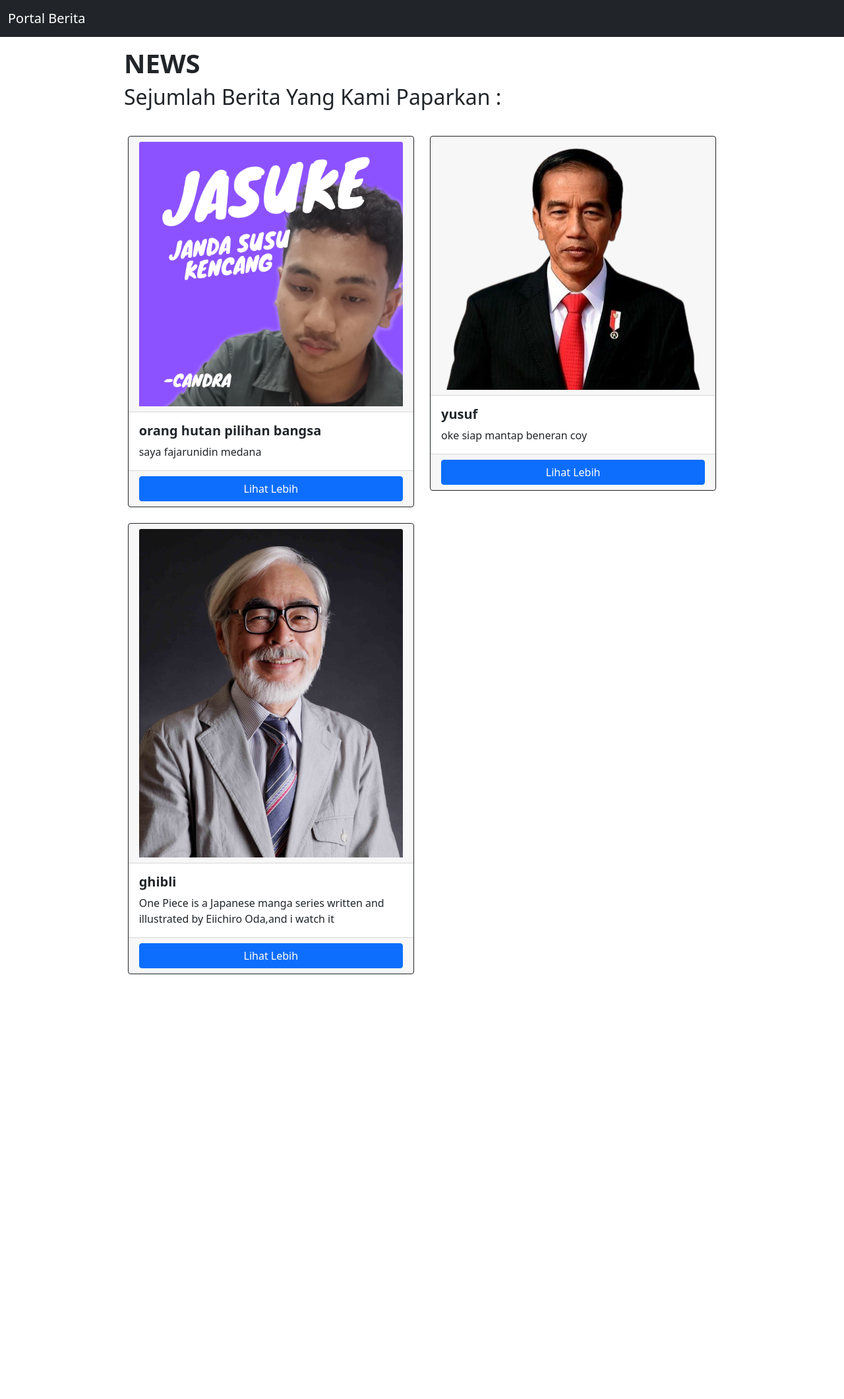
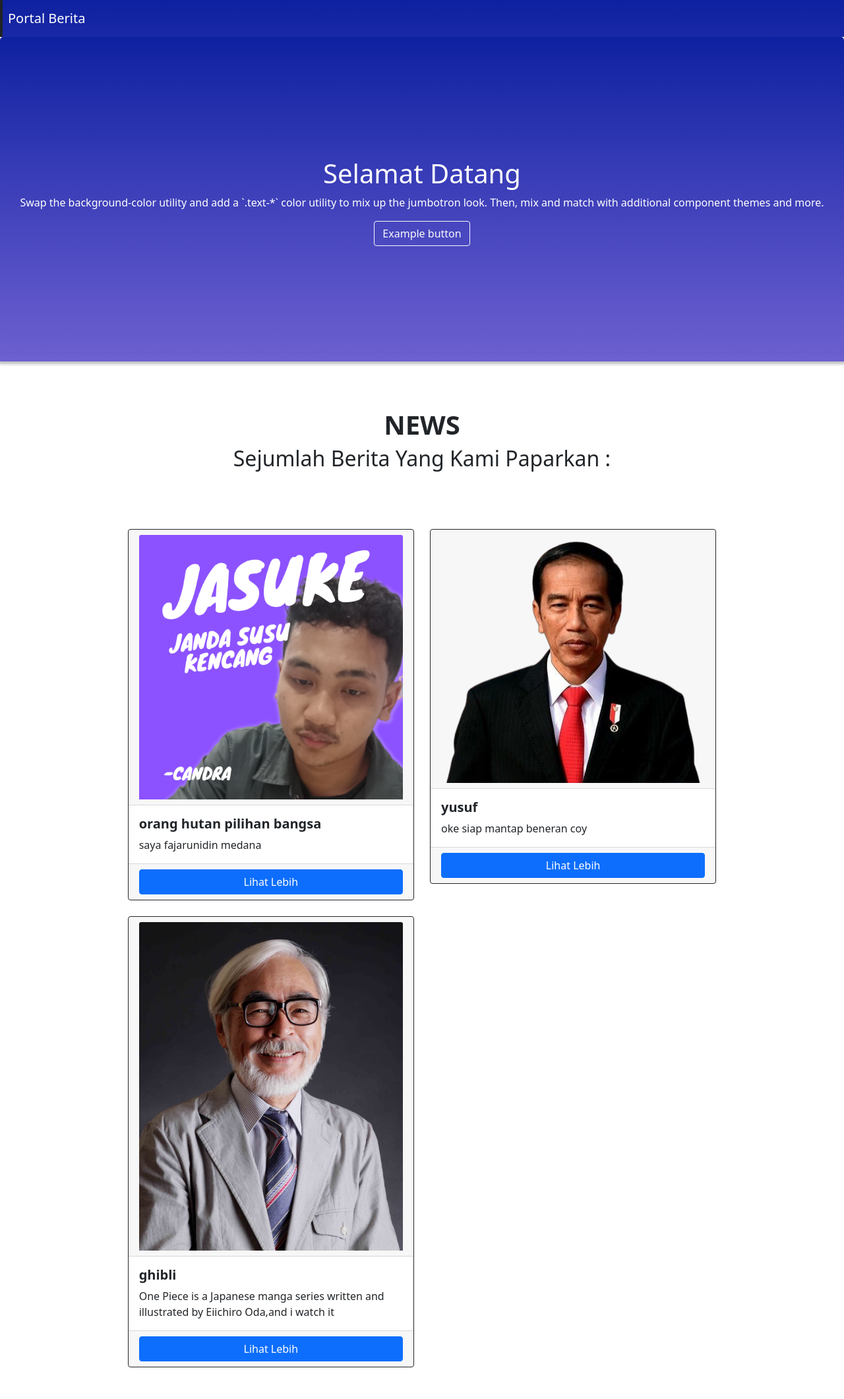
Before and after one commit to Takaa666/Portal-Berita, a PHP site: page /home.php in a window 1280 px wide. Shown: the whole page at 66% size. Before the commit the page ends 1477 px from the top, so only its background shows below. Run offline with PHP 8.4, Linux system fonts and the light colour scheme; data comes from the database, SQL or seed files in the repository.

Commit message:
assalamualaikum

```diff
--- a/berita.php
+++ b/berita.php
@@ -34,14 +34,13 @@ $hasil = mysqli_query($connection, "SELECT * FROM  master_berita WHERE id_berita
   <?php
   }else{
   ?>
-    <a href="home.php" type="button" class="btn btn-danger mx-2">Back</a>
+    <a href="home.php" type="button" class="btn btn-danger mx-5 mt-3">Back</a>
   <?php
   }
   ?>
 
 
 <!-- berita -->
-<div class="container">
   <?php
     // Loop through the query results
     while ($row = mysqli_fetch_assoc($hasil)) {
@@ -63,7 +62,6 @@ $hasil = mysqli_query($connection, "SELECT * FROM  master_berita WHERE id_berita
   <?php
     }
   ?>
-</div>
 </body>
 
 </html>
--- a/home.php
+++ b/home.php
@@ -4,7 +4,7 @@
 session_start();
 
 if (isset($_SESSION['username'])) {
-    header("Location: master-berita.php");
+  header("Location: master-berita.php");
 }
 include("connect.php");
 // fetch semua data motor dari database
@@ -14,15 +14,26 @@ $hasil = mysqli_query($connection, "SELECT * FROM  master_berita ORDER by id_ber
 <!DOCTYPE html>
 <html lang="en">
 
+<style>
+  .custom-jumbotron {
+    background-image: url('rec_jmb.svg');
+    background-size: cover;
+    background-repeat: no-repeat;
+    background-position: center center;
+    height: 500px;
+  }
+
+  .navbar{
+    background-image:url('rec_jmb.svg') ;
+  }
+</style>
+
 <head>
   <meta charset="UTF-8">
   <meta name="viewport" content="width=device-width, initial-scale=1.0">
-  <link href="https://cdn.jsdelivr.net/npm/bootstrap@5.1.3/dist/css/bootstrap.min.css" rel="stylesheet"
-    integrity="sha384-1BmE4kWBq78iYhFldvKuhfTAU6auU8tT94WrHftjDbrCEXSU1oBoqyl2QvZ6jIW3" crossorigin="anonymous">
-  <script src="https://cdn.jsdelivr.net/npm/bootstrap@5.1.3/dist/js/bootstrap.bundle.min.js"
-    integrity="sha384-ka7Sk0Gln4gmtz2MlQnikT1wXgYsOg+OMhuP+IlRH9sENBO0LRn5q+8nbTov4+1p"
-    crossorigin="anonymous"></script>
-    <link rel="stylesheet" href="style.css">
+  <link href="https://cdn.jsdelivr.net/npm/bootstrap@5.1.3/dist/css/bootstrap.min.css" rel="stylesheet" integrity="sha384-1BmE4kWBq78iYhFldvKuhfTAU6auU8tT94WrHftjDbrCEXSU1oBoqyl2QvZ6jIW3" crossorigin="anonymous">
+  <script src="https://cdn.jsdelivr.net/npm/bootstrap@5.1.3/dist/js/bootstrap.bundle.min.js" integrity="sha384-ka7Sk0Gln4gmtz2MlQnikT1wXgYsOg+OMhuP+IlRH9sENBO0LRn5q+8nbTov4+1p" crossorigin="anonymous"></script>
+  <link rel="stylesheet" href="style.css">
   <title>Portal Berita</title>
 </head>
 
@@ -31,26 +42,27 @@ $hasil = mysqli_query($connection, "SELECT * FROM  master_berita ORDER by id_ber
   <nav class="navbar navbar-expand-lg navbar-dark bg-dark">
     <div class="container-fluid">
       <a class="navbar-brand" href="home.php">Portal Berita</a>
-      <button class="navbar-toggler" type="button" data-bs-toggle="collapse" data-bs-target="#navbarNavAltMarkup"
-        aria-controls="navbarNavAltMarkup" aria-expanded="false" aria-label="Toggle navigation">
+      <button class="navbar-toggler" type="button" data-bs-toggle="collapse" data-bs-target="#navbarNavAltMarkup" aria-controls="navbarNavAltMarkup" aria-expanded="false" aria-label="Toggle navigation">
         <span class="navbar-toggler-icon"></span>
       </button>
-      <div class="collapse navbar-collapse " id="navbarNavAltMarkup">
-        <div class="navbar-nav w-100 d-flex justify-content-end">
-          <!-- <a class="nav-link" href="index.php">Login</a>
-          <a class="nav-link" href="register.php">Register</a> -->
-        </div>
-      </div>
     </div>
   </nav>
 
-  <div class="container w-100 d-flex justify-content-center">
+  <div class="custom-jumbotron text-white rounded-3 mb-5 d-flex flex-column align-items-center justify-content-center">
+    <h1 class="text-center">Selamat Datang</h1>
+    <p class="text-center">Swap the background-color utility and add a `.text-*` color utility to mix up the jumbotron look. Then, mix and match with additional component themes and more.</p>
+    <button class="btn btn-outline-light" type="button">Example button</button>
+  </div>
+
+
+
+  <div class="container mt-5 w-100 d-flex justify-content-center">
     <div style="width: 81%;">
-      <h1 class="fw-bold mt-3">NEWS</h1>
-      <h2>Sejumlah Berita Yang Kami Paparkan :</h2>
+      <h1 class="fw-bold mt-3 text-center">NEWS</h1>
+      <h2 class="text-center">Sejumlah Berita Yang Kami Paparkan :</h2>
     </div>
   </div>
-  <div class="container w-100 d-flex justify-content-center">
+  <div class="container w-100 d-flex justify-content-center my-5">
     <div style="width: 85%;">
       <div class="row row-cols-1 row-cols-md-2 g-4 mt-2 mx-3">
         <?php while ($row = mysqli_fetch_assoc($hasil)) { ?>
@@ -66,9 +78,9 @@ $hasil = mysqli_query($connection, "SELECT * FROM  master_berita ORDER by id_ber
                 <p class="card-text"><?php echo $row['deskripsi_berita']; ?></p>
               </div>
               <div class="container card-footer">
-                  <div class="w-100 text-center">
-                    <a href="berita.php?id_berita=<?= $row['id_berita'] ?>" type="button" class="w-100 btn btn-primary">Lihat Lebih</a>
-                  </div>
+                <div class="w-100 text-center">
+                  <a href="berita.php?id_berita=<?= $row['id_berita'] ?>" type="button" class="w-100 btn btn-primary">Lihat Lebih</a>
+                </div>
               </div>
             </div>
           </div>
@@ -77,7 +89,11 @@ $hasil = mysqli_query($connection, "SELECT * FROM  master_berita ORDER by id_ber
     </div>
   </div>
 
-
+  <!-- <footer class="d-flex flex-wrap justify-content-between align-items-center py-3 my-4 border-top bg-dark sticky-bottom">
+    <div class="col-md-4 d-flex align-items-center">
+      <span class="text-muted">© 2021 Company, Inc</span>
+    </div>
+  </footer> -->
 </body>
 
 </html>
```
Also changed, not shown: Rec_jmb.svg (added), uploads/330px-Tragulus_napu.jpg (added), uploads/82382168_102837644591832_5085267847131693056_n.jpg (added), uploads/WhatsApp Image 2023-04-24 at 20.30.03.jpg (added), uploads/rec-jumbotron.svg (added).
